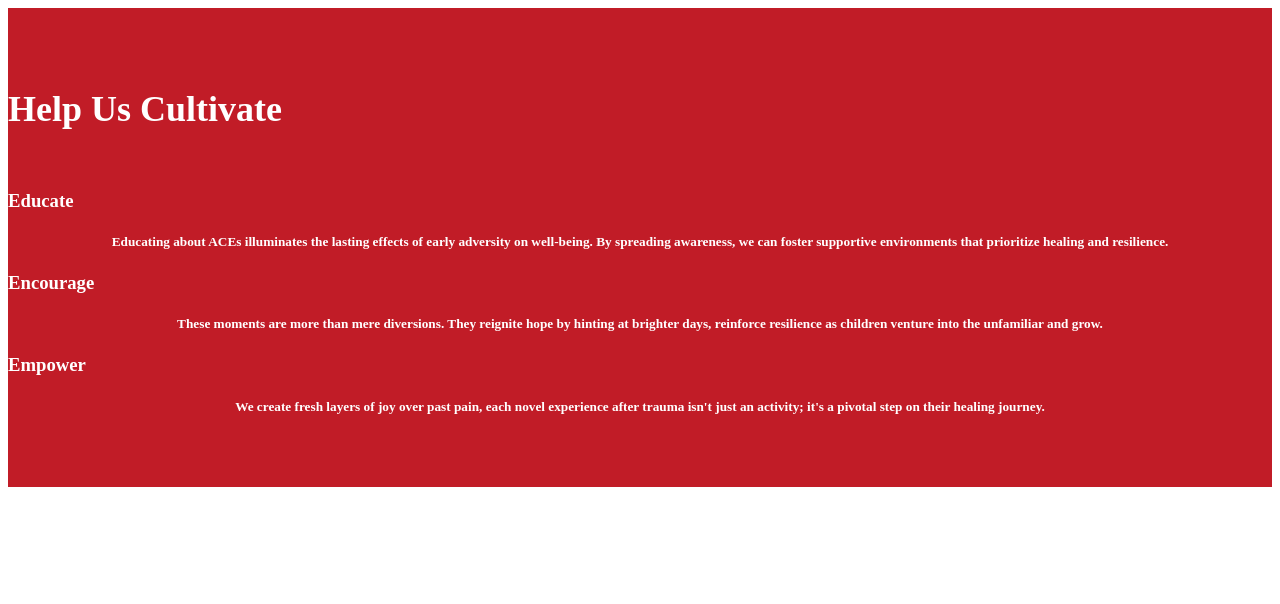
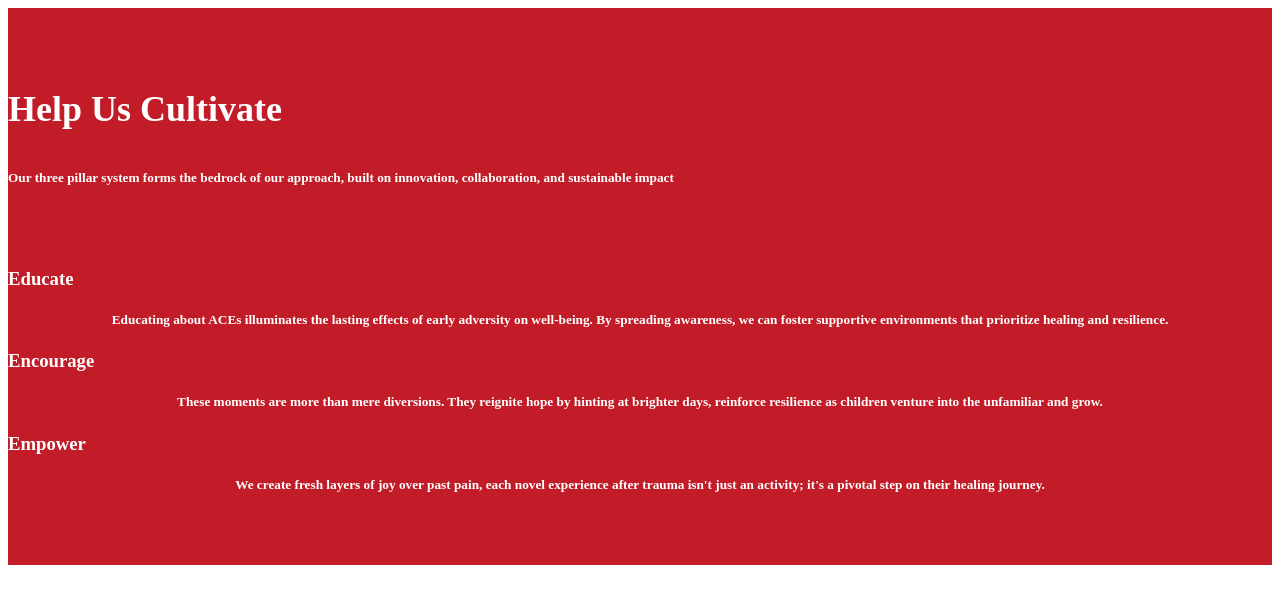
Before and after one commit to Jsmithseo/WatchMeGrowV2, a Next.js app: page /components/ThreeColumnLayout in a window 1280 px wide. Shown: the top 604 px of the page. Built offline with nearby package versions, Linux system fonts and the light colour scheme.

Commit message:
added supporting copy for the three up

```diff
--- a/pages/components/ThreeColumnLayout.js
+++ b/pages/components/ThreeColumnLayout.js
@@ -10,10 +10,14 @@ const ThreeColumnLayout = () => {
   const heading = {
     fontSize: '36px',
     fontFamily: 'avenir',
-    paddingBottom: '30px',
+    paddingBottom: '10px',
     color: '#fff',
     fontWeight: 'bold',
   };
+
+  const headingCopy = {
+    paddingBottom: '60px',
+  }
 
   const mainStyles = {
     backgroundColor: '#C11C27',
@@ -27,6 +31,7 @@ const ThreeColumnLayout = () => {
       <Container>
         <Row className="text-center">
           <h2 style={heading}>Help Us Cultivate</h2>
+          <h5 style={headingCopy}>Our three pillar system forms the bedrock of our approach, built on innovation, collaboration, and sustainable impact</h5>
           <Col md="4" sm="12">
             <h3 className="dummy-box">Educate</h3>
             <h5 style={paragraphStyle}>
```
